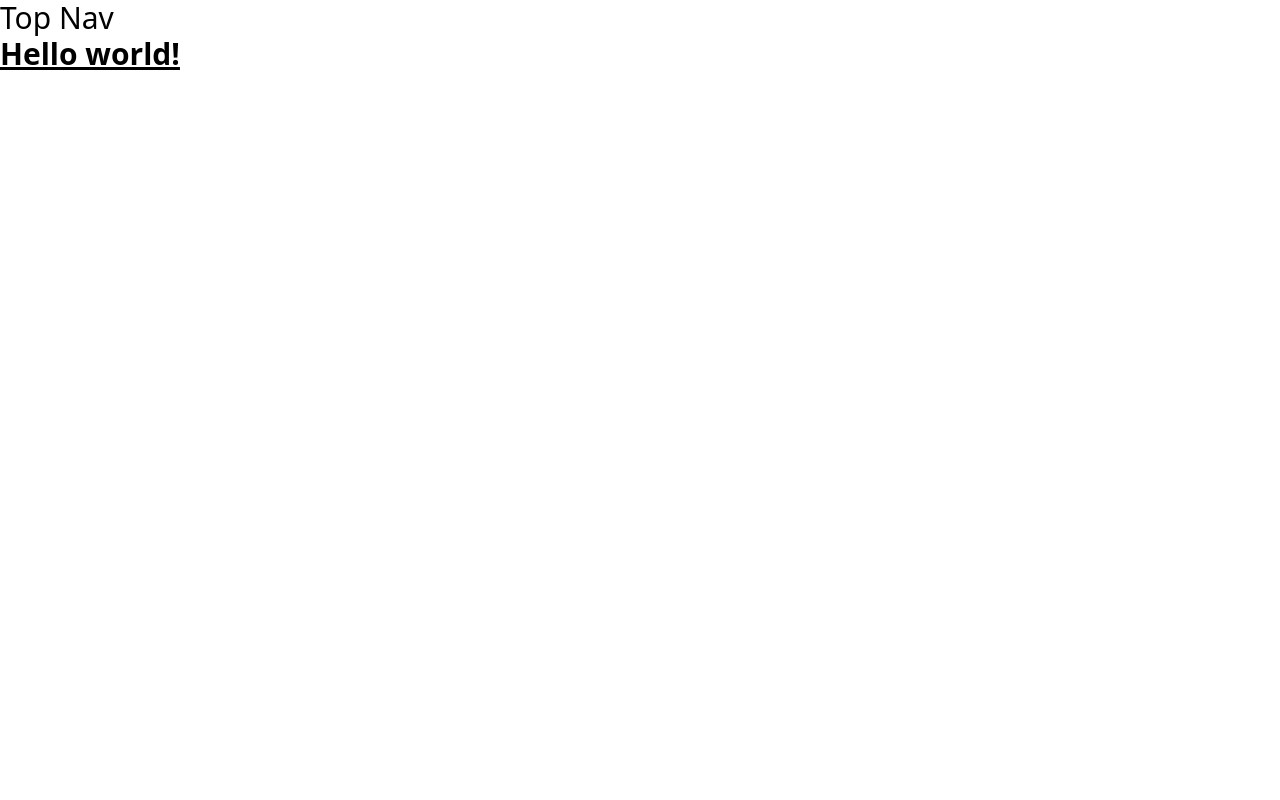
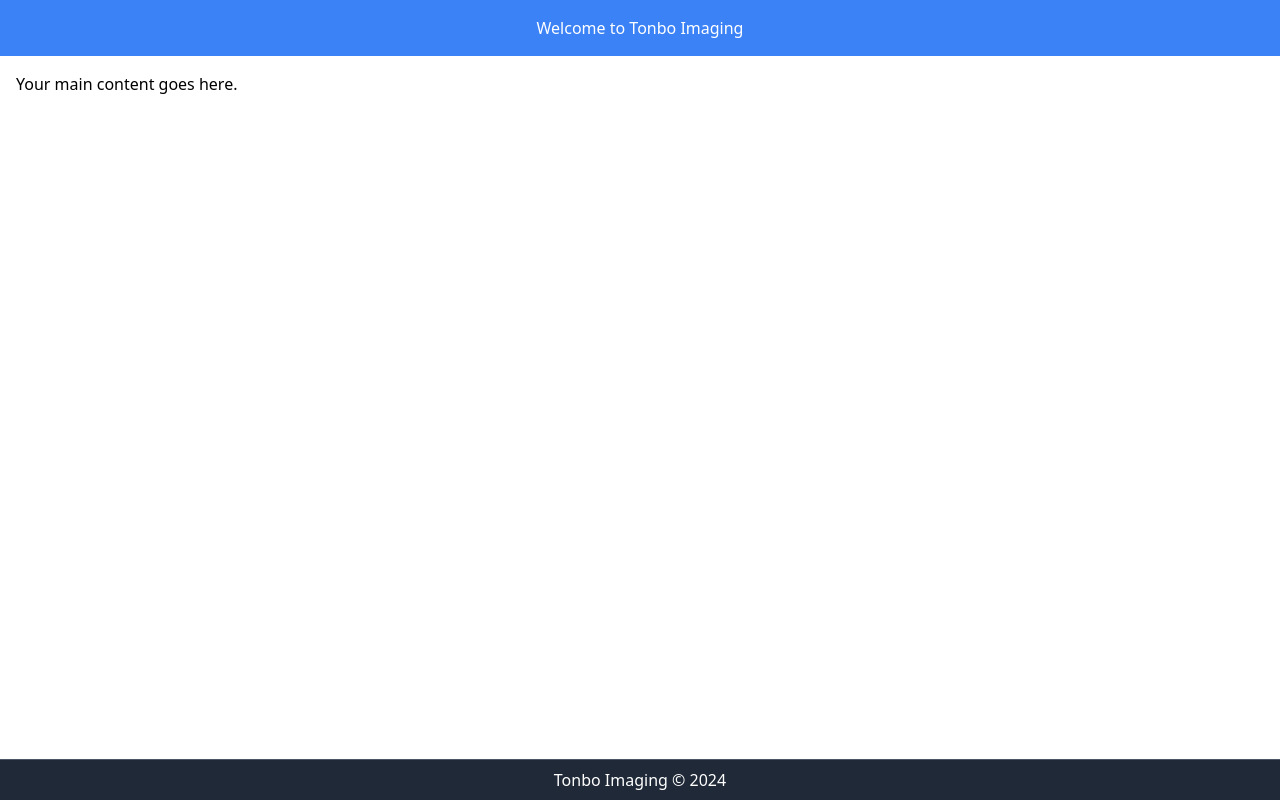
Before and after one commit to Ful1stackweb/tonbo-dashboard-react, a React (Vite) app: page / in a window 1280 px wide. Built offline with nearby package versions, Linux system fonts and the light colour scheme.

Commit message:
footer commit

```diff
--- a/src/App.jsx
+++ b/src/App.jsx
@@ -2,14 +2,23 @@
 import reactLogo from "./assets/react.svg";
 import viteLogo from "/vite.svg";
 import TopNav from "./components/TopNav";
+import Footer from './components/Footer';
+import './index.css';
 function App() {
-  const [count, setCount] = useState(0);
-
   return (
-    <>
-    <TopNav />
-      <h1 className="text-3xl font-bold underline">Hello world!</h1>
-    </>
+    <div className="flex flex-col min-h-screen">
+      <header className="bg-blue-500 text-white text-center p-4">
+        {/* Your header content */}
+        <h1>Welcome to Tonbo Imaging</h1>
+      </header>
+      <main className="flex-grow mb-12">
+        {/* Your main content */}
+        <div className="container mx-auto p-4">
+          <p>Your main content goes here.</p>
+        </div>
+      </main>
+      <Footer />
+    </div>
   );
 }
 
--- /dev/null
+++ b/src/components/Footer.jsx
@@ -0,0 +1,19 @@
+import React from 'react';
+
+const Footer = () => {
+  return (
+    <footer className="fixed bottom-0 w-full bg-gray-800 text-white py-2 flex items-center border-t border-gray-600">
+      <div className="form-group ml-4">
+        {/* Your form group content */}
+        <p></p>
+      </div>
+      <div className="flex-grow"></div>
+      <div className="mr-4">
+        <p className="text-center">Tonbo Imaging &copy; 2024</p>
+      </div>
+      <div className="flex-grow"></div>
+    </footer>
+  );
+};
+
+export default Footer;
```
